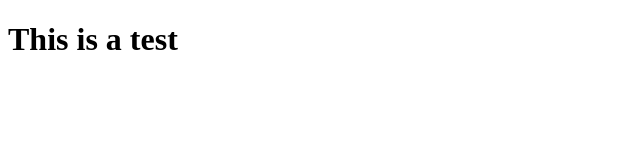
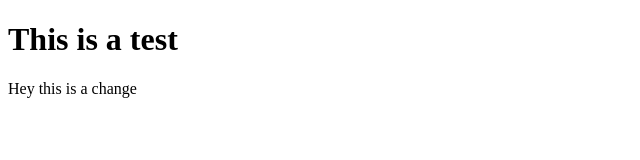
Before and after one commit to Norgalador/git_basics_test, a plain HTML site: page index.html in a window 1280 px wide. Shown: the whole page, without its empty margins (0-640 px from the left). Drawn offline with Linux system fonts and the light colour scheme.

Commit message:
changed index.html

```diff
--- a/index.html
+++ b/index.html
@@ -8,5 +8,6 @@
 </head>
 <body>
     <h1>This is a test</h1>
+    <p>Hey this is a change</p>
 </body>
 </html>
```
